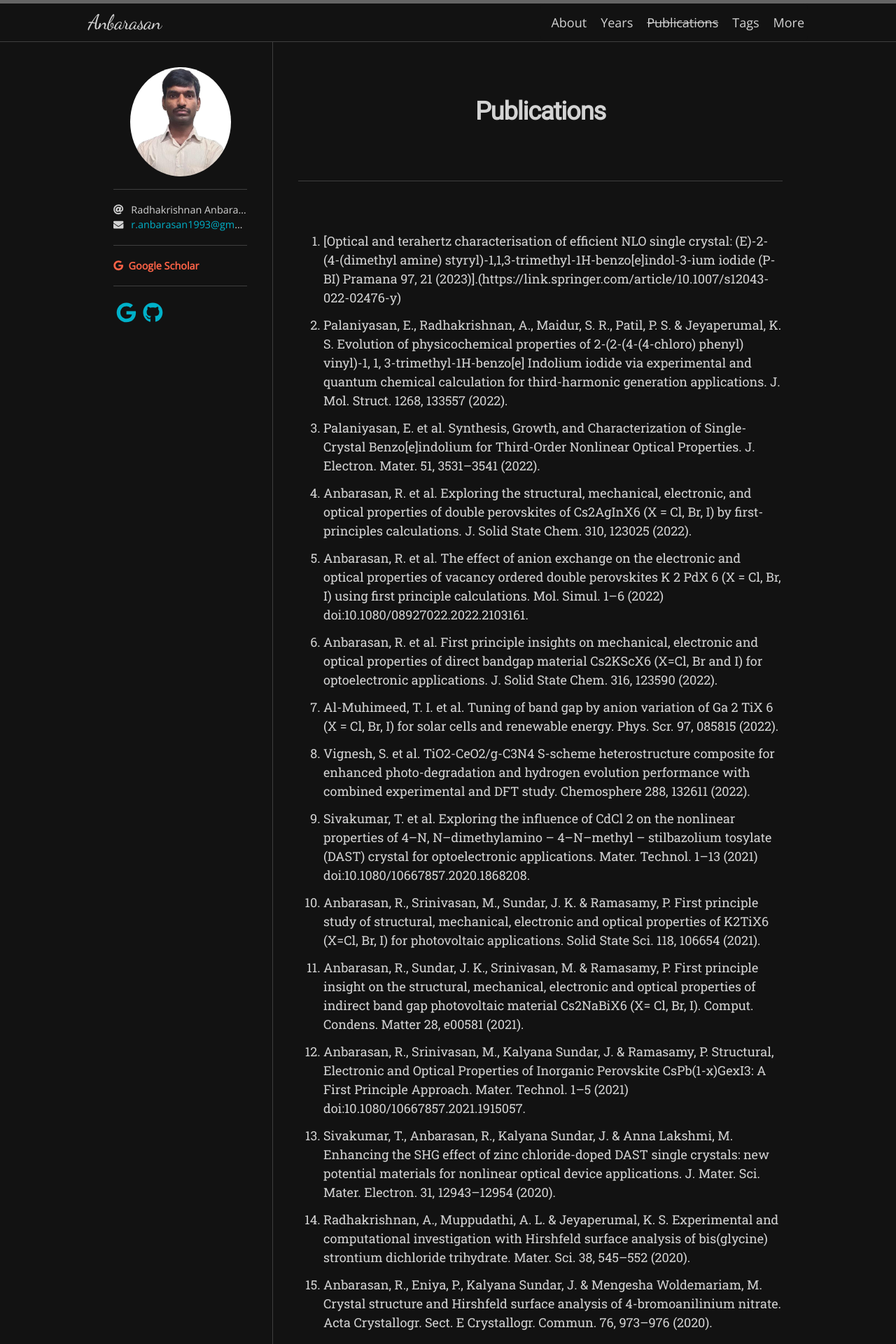
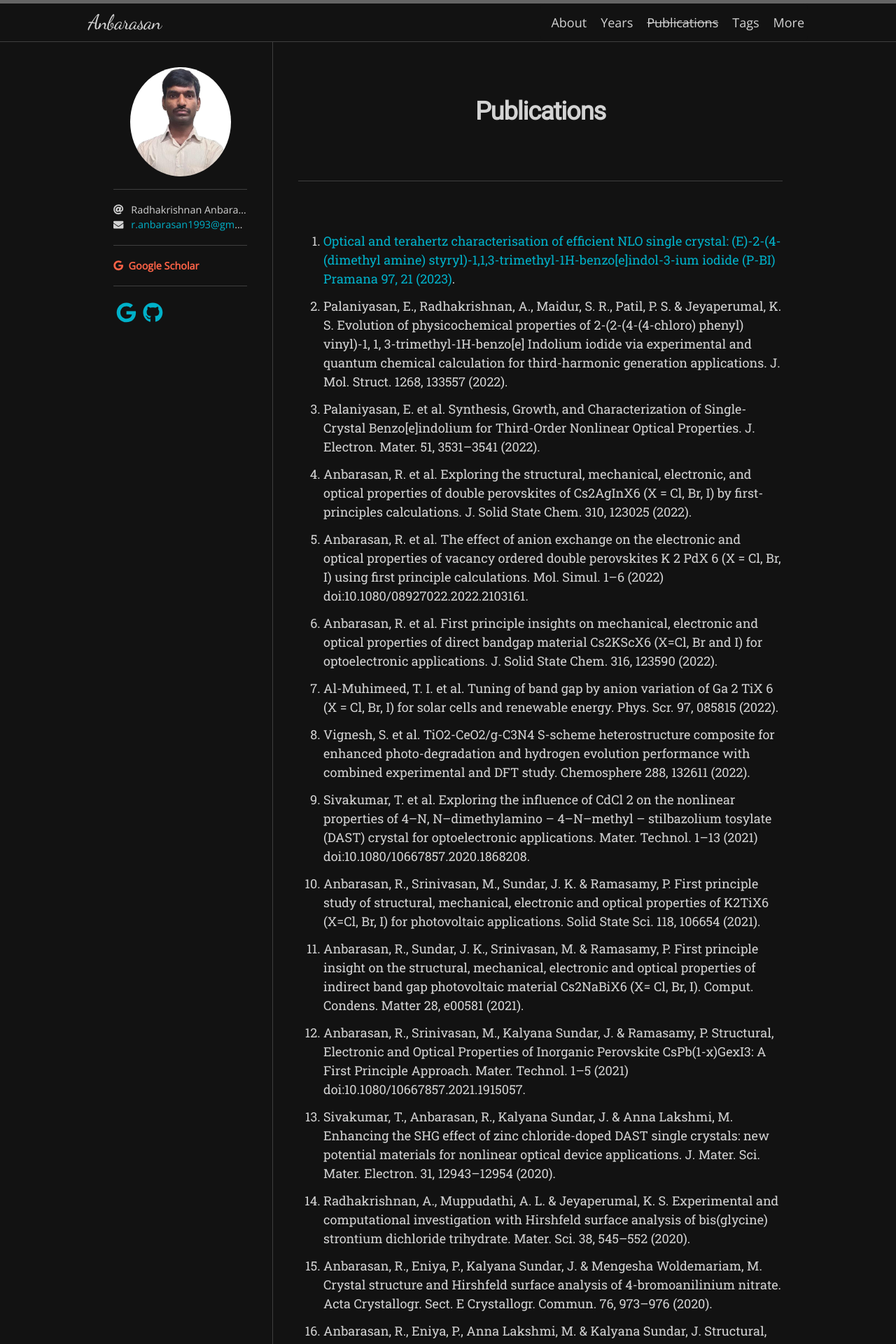
Before and after one commit to anbarasananbu/anbarasan, a Jekyll site: the page built from publications.md, in a window 1280 px wide. Shown: the top 1920 px of the page at 70% size. Built offline with Jekyll 4.4.1, drawn with Linux system fonts in a browser that asks for light colours; nearby versions of some CDN libraries; some web fonts are replaced; a style sheet for code colours, icons or effects is not loaded.

Commit message:
Update publications.md

```diff
--- a/publications.md
+++ b/publications.md
@@ -4,7 +4,7 @@ type: publications
 title: Publications
 permalink: /publications/
 ---
-1. [Optical and terahertz characterisation of efficient NLO single crystal: (E)-2-(4-(dimethyl amine) styryl)-1,1,3-trimethyl-1H-benzo[e]indol-3-ium iodide (P-BI) Pramana 97, 21 (2023)].(https://link.springer.com/article/10.1007/s12043-022-02476-y)
+1. [Optical and terahertz characterisation of efficient NLO single crystal: (E)-2-(4-(dimethyl amine) styryl)-1,1,3-trimethyl-1H-benzo[e]indol-3-ium iodide (P-BI) Pramana 97, 21 (2023)](https://link.springer.com/article/10.1007/s12043-022-02476-y).
 2.	Palaniyasan, E., Radhakrishnan, A., Maidur, S. R., Patil, P. S. & Jeyaperumal, K. S. Evolution of physicochemical properties of 2-(2-(4-(4-chloro) phenyl) vinyl)-1, 1, 3-trimethyl-1H-benzo[e] Indolium iodide via experimental and quantum chemical calculation for third-harmonic generation applications. J. Mol. Struct. 1268, 133557 (2022).
 3.	Palaniyasan, E. et al. Synthesis, Growth, and Characterization of Single-Crystal Benzo[e]indolium for Third-Order Nonlinear Optical Properties. J. Electron. Mater. 51, 3531–3541 (2022).
 4.	Anbarasan, R. et al. Exploring the structural, mechanical, electronic, and optical properties of double perovskites of Cs2AgInX6 (X = Cl, Br, I) by first-principles calculations. J. Solid State Chem. 310, 123025 (2022).
```
